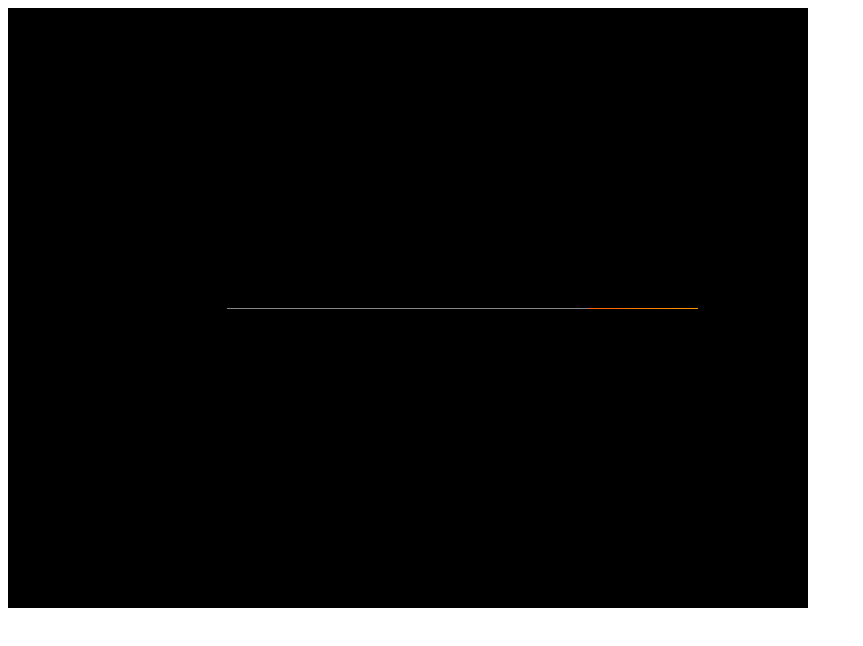
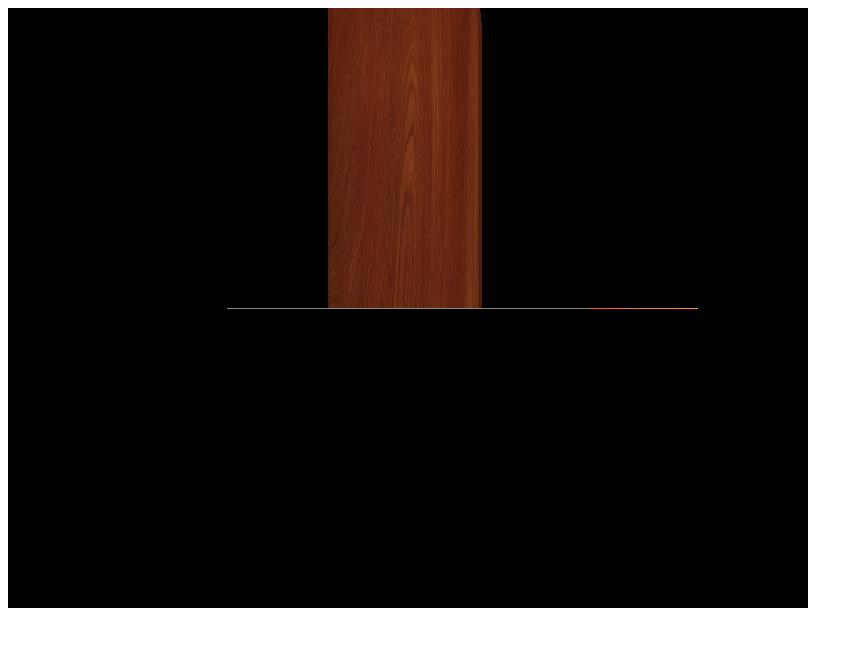
Before and after one commit to yutyghjfj/lessom3, a plain HTML site: page index.html in a window 1280 px wide. Shown: the whole page, without its empty margins (0-863 px from the left). Drawn offline with nearby package versions, Linux system fonts and the light colour scheme.

Commit message:
Update index.html

```diff
--- a/index.html
+++ b/index.html
@@ -49,12 +49,12 @@
 
         //6面分のテクスチャー読み込み
         var materials = [
-            new THREE.MeshLambertMaterial({map:THREE.ImageUtils.loadTexture("wood-texture_00019.jpg")}),
-            new THREE.MeshLambertMaterial({map:THREE.ImageUtils.loadTexture("wood-texture_00019.jpg")}),
-            new THREE.MeshLambertMaterial({map:THREE.ImageUtils.loadTexture("wood-texture_00019.jpg")}),
-            new THREE.MeshLambertMaterial({map:THREE.ImageUtils.loadTexture("wood-texture_00019.jpg")}),
-            new THREE.MeshLambertMaterial({map:THREE.ImageUtils.loadTexture("wood-texture_00019.jpg")}),
-            new THREE.MeshLambertMaterial({map:THREE.ImageUtils.loadTexture("wood-texture_00019.jpg")}),
+            new THREE.MeshLambertMaterial({map:THREE.ImageUtils.loadTexture("img/wood-texture_00019.jpg")}),
+            new THREE.MeshLambertMaterial({map:THREE.ImageUtils.loadTexture("img/wood-texture_00019.jpg")}),
+            new THREE.MeshLambertMaterial({map:THREE.ImageUtils.loadTexture("img/wood-texture_00019.jpg")}),
+            new THREE.MeshLambertMaterial({map:THREE.ImageUtils.loadTexture("img/wood-texture_00019.jpg")}),
+            new THREE.MeshLambertMaterial({map:THREE.ImageUtils.loadTexture("img/wood-texture_00019.jpg")}),
+            new THREE.MeshLambertMaterial({map:THREE.ImageUtils.loadTexture("img/wood-texture_00019.jpg")}),
         ];
 
         var material = new THREE.MeshFaceMaterial(materials); // マテリアルをセット
```
